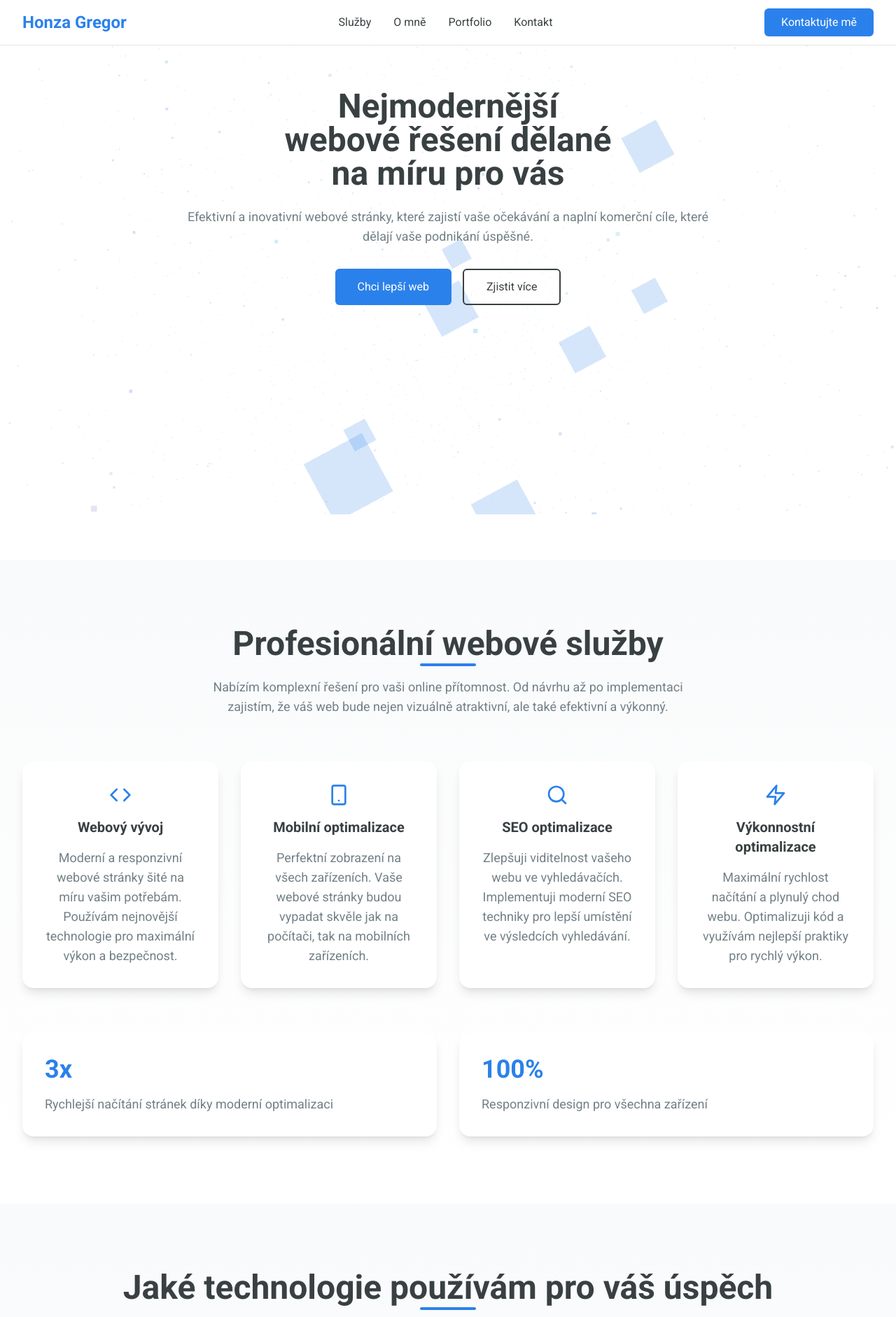
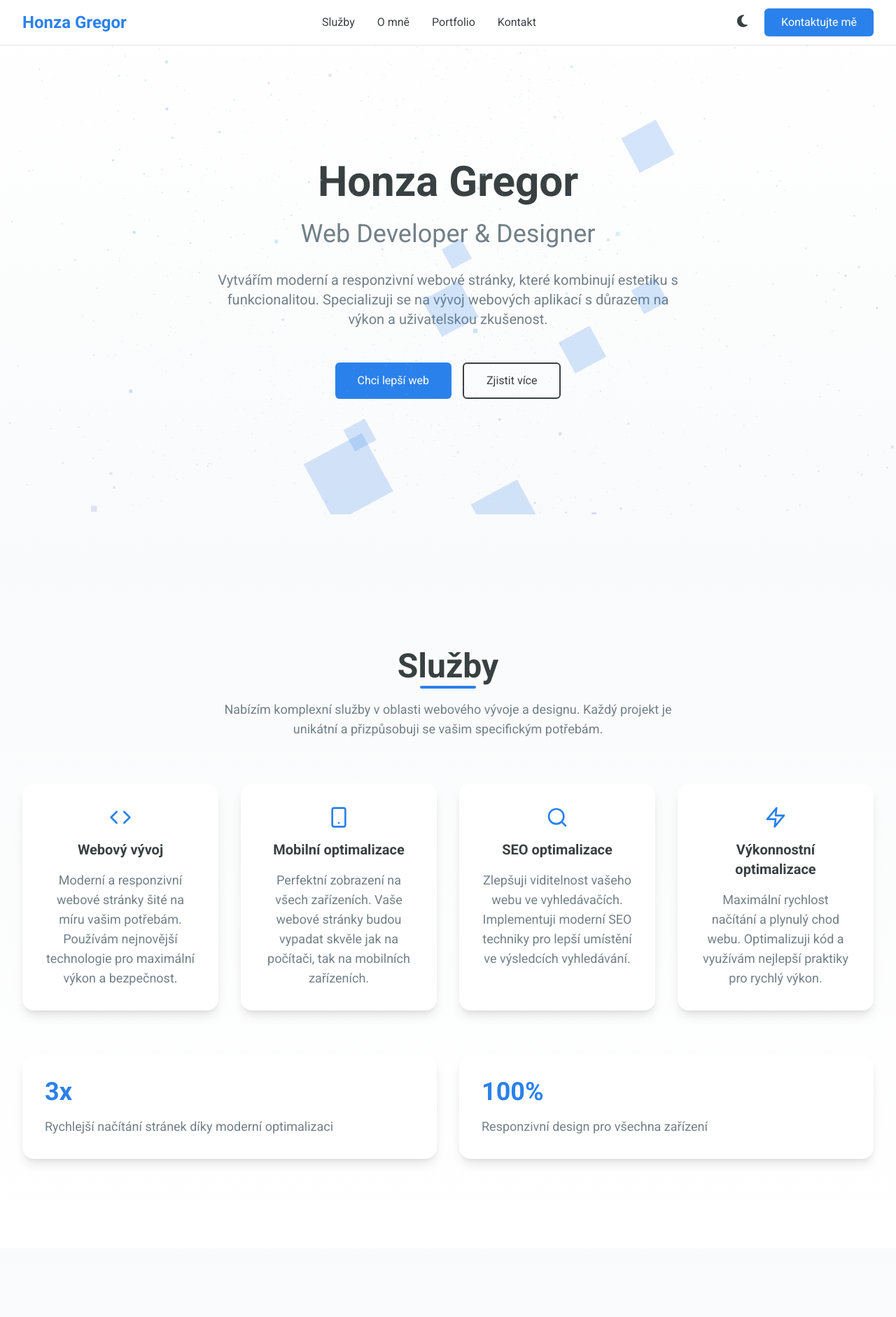
Before and after one commit to honza-gregor/portfolio, a React (Vite) app: page / in a window 1280 px wide. Shown: the top 1882 px of the page at 70% size. Built offline with nearby package versions, Linux system fonts and the light colour scheme.

Commit message:
dark mode

```diff
--- a/src/App.tsx
+++ b/src/App.tsx
@@ -7,6 +7,7 @@ import AboutMe from './components/AboutMe'
 import Portfolio from './components/Portfolio'
 import Contact from './components/Contact'
 import Footer from './components/Footer'
+import { ThemeProvider } from './context/ThemeContext'
 
 function App() {
   const [activeSection, setActiveSection] = useState('hero')
@@ -20,7 +21,8 @@ function App() {
   }
 
   return (
-    <div className="min-h-screen bg-white">
+    <ThemeProvider>
+      <div className="min-h-screen bg-white dark:bg-gray-900 transition-colors duration-200">
         <Navigation activeSection={activeSection} scrollToSection={scrollToSection} />
         <main>
           <Hero scrollToSection={scrollToSection} />
@@ -32,6 +34,7 @@ function App() {
         </main>
         <Footer scrollToSection={scrollToSection} />
       </div>
+    </ThemeProvider>
   )
 }
 
--- a/src/components/Hero.tsx
+++ b/src/components/Hero.tsx
@@ -14,7 +14,7 @@ const Hero: React.FC<HeroProps> = ({ scrollToSection }) => {
         visible: {
             opacity: 1,
             transition: {
-                staggerChildren: 0.2
+                staggerChildren: 0.1
             }
         }
     };
@@ -31,33 +31,27 @@ const Hero: React.FC<HeroProps> = ({ scrollToSection }) => {
     };
 
     return (
-        <section className="relative min-h-screen pt-32 pb-20 px-4 sm:px-6 lg:px-8 overflow-hidden" id="hero" role="banner">
+        <section className="min-h-screen flex items-center justify-center bg-gradient-to-b from-white to-gray-50 dark:from-gray-900 dark:to-gray-800 transition-colors duration-200" id="hero">
             <Suspense fallback={<div className="absolute inset-0 bg-gray-100" />}>
                 <Scene3D />
             </Suspense>
             <motion.div
-                className="relative max-w-7xl mx-auto"
+                className="max-w-7xl mx-auto px-4 sm:px-6 lg:px-8 text-center"
                 initial="hidden"
                 animate="visible"
                 variants={containerVariants}
             >
-                <div className="flex flex-col items-center text-center">
-                    <div className="max-w-3xl">
-                        <motion.h1
-                            className="text-4xl md:text-5xl font-bold text-[#394042] leading-tight mb-6"
-                            variants={itemVariants}
-                            aria-label="Nejmodernější webové řešení dělané na míru pro vás"
-                            style={{ contentVisibility: 'auto' }}
-                        >
-                            Nejmodernější<br />webové řešení dělané<br />na míru pro vás
-                        </motion.h1>
-                        <motion.p
-                            className="text-[#728087] text-lg mb-8"
-                            variants={itemVariants}
-                            style={{ contentVisibility: 'auto' }}
-                        >
-                            Efektivní a inovativní webové stránky, které zajistí vaše očekávání a naplní komerční cíle, které dělají vaše podnikání úspěšné.
-                        </motion.p>
+                <motion.div variants={itemVariants} className="mb-8">
+                    <h1 className="text-5xl md:text-6xl font-bold text-[#394042] dark:text-white mb-6">
+                        Honza Gregor
+                    </h1>
+                    <h2 className="text-3xl md:text-4xl text-[#728087] dark:text-gray-300 mb-8">
+                        Web Developer & Designer
+                    </h2>
+                    <p className="text-xl text-[#728087] dark:text-gray-400 max-w-2xl mx-auto mb-12">
+                        Vytvářím moderní a responzivní webové stránky, které kombinují estetiku s funkcionalitou. Specializuji se na vývoj webových aplikací s důrazem na výkon a uživatelskou zkušenost.
+                    </p>
+                </motion.div>
                 <motion.div
                     className="flex flex-col sm:flex-row gap-4 justify-center"
                     variants={itemVariants}
@@ -76,7 +70,7 @@ const Hero: React.FC<HeroProps> = ({ scrollToSection }) => {
                     </motion.button>
                     <motion.button
                         onClick={() => scrollToSection('sluzby')}
-                                className="border-2 border-[#394042] text-[#394042] px-8 py-3 rounded-md hover:bg-[#394042] hover:text-white transition-colors duration-300"
+                        className="border-2 border-[#394042] dark:border-white text-[#394042] dark:text-white px-8 py-3 rounded-md hover:bg-[#394042] dark:hover:bg-white hover:text-white dark:hover:text-[#394042] transition-colors duration-300"
                         whileHover={{ scale: 1.05 }}
                         whileTap={{ scale: 0.95 }}
                         aria-label="Zjistit více o službách - přejít na sekci služeb"
@@ -85,8 +79,6 @@ const Hero: React.FC<HeroProps> = ({ scrollToSection }) => {
                         Zjistit více
                     </motion.button>
                 </motion.div>
-                    </div>
-                </div>
             </motion.div>
         </section>
     )
--- a/src/components/Modal.tsx
+++ b/src/components/Modal.tsx
@@ -13,7 +13,7 @@ const Modal: React.FC<ModalProps> = ({ isOpen, onClose, image, title }) => {
         <AnimatePresence>
             {isOpen && (
                 <motion.div
-                    className="fixed inset-0 z-50 flex items-center justify-center bg-black bg-opacity-75"
+                    className="fixed inset-0 z-50 flex items-center justify-center bg-black bg-opacity-75 dark:bg-opacity-90"
                     onClick={onClose}
                     initial={{ opacity: 0 }}
                     animate={{ opacity: 1 }}
@@ -29,7 +29,7 @@ const Modal: React.FC<ModalProps> = ({ isOpen, onClose, image, title }) => {
                     >
                         <motion.button
                             onClick={onClose}
-                            className="absolute -top-12 right-0 text-white text-2xl hover:text-gray-300"
+                            className="absolute -top-12 right-0 text-white dark:text-gray-300 hover:text-gray-300 dark:hover:text-white text-2xl transition-colors"
                             whileHover={{ scale: 1.1 }}
                             whileTap={{ scale: 0.9 }}
                         >
@@ -44,7 +44,7 @@ const Modal: React.FC<ModalProps> = ({ isOpen, onClose, image, title }) => {
                             <img
                                 src={image}
                                 alt={title}
-                                className="max-w-full max-h-[90vh] object-contain rounded-lg"
+                                className="max-w-full max-h-[90vh] object-contain rounded-lg shadow-2xl"
                             />
                         </motion.div>
                     </motion.div>
--- a/src/components/Navigation.tsx
+++ b/src/components/Navigation.tsx
@@ -1,6 +1,7 @@
 import React, { useState } from 'react'
 import { FontAwesomeIcon } from '@fortawesome/react-fontawesome'
-import { faCode, faBars, faTimes } from '@fortawesome/free-solid-svg-icons'
+import { faCode, faBars, faTimes, faSun, faMoon } from '@fortawesome/free-solid-svg-icons'
+import { useTheme } from '../context/ThemeContext'
 
 interface NavigationProps {
     activeSection: string;
@@ -9,6 +10,7 @@ interface NavigationProps {
 
 const Navigation: React.FC<NavigationProps> = ({ activeSection, scrollToSection }) => {
     const [isMobileMenuOpen, setIsMobileMenuOpen] = useState(false)
+    const { isDarkMode, toggleDarkMode } = useTheme()
 
     const handleMobileMenuClick = () => {
         setIsMobileMenuOpen(!isMobileMenuOpen)
@@ -20,7 +22,7 @@ const Navigation: React.FC<NavigationProps> = ({ activeSection, scrollToSection
     }
 
     return (
-        <nav className="fixed top-0 left-0 right-0 bg-white z-50 border-b">
+        <nav className="fixed top-0 left-0 right-0 bg-white dark:bg-gray-900 z-50 border-b dark:border-gray-800 transition-colors duration-200">
             <div className="max-w-7xl mx-auto px-4 sm:px-6 lg:px-8">
                 <div className="flex justify-between items-center h-16">
                     <button
@@ -32,35 +34,45 @@ const Navigation: React.FC<NavigationProps> = ({ activeSection, scrollToSection
                     </button>
 
                     {/* Desktop Navigation */}
-                    <div className="hidden md:flex space-x-8">
+                    <div className="hidden md:flex items-center space-x-8">
                         <button
                             onClick={() => handleNavClick('sluzby')}
-                            className={`${activeSection === 'sluzby' ? 'text-[#2B81EB]' : 'text-[#394042]'} hover:text-[#2B81EB]`}
+                            className={`${activeSection === 'sluzby' ? 'text-[#2B81EB]' : 'text-[#394042] dark:text-gray-300'} hover:text-[#2B81EB]`}
                         >
                             Služby
                         </button>
                         <button
                             onClick={() => handleNavClick('omne')}
-                            className={`${activeSection === 'omne' ? 'text-[#2B81EB]' : 'text-[#394042]'} hover:text-[#2B81EB]`}
+                            className={`${activeSection === 'omne' ? 'text-[#2B81EB]' : 'text-[#394042] dark:text-gray-300'} hover:text-[#2B81EB]`}
                         >
                             O mně
                         </button>
                         <button
                             onClick={() => handleNavClick('portfolio')}
-                            className={`${activeSection === 'portfolio' ? 'text-[#2B81EB]' : 'text-[#394042]'} hover:text-[#2B81EB]`}
+                            className={`${activeSection === 'portfolio' ? 'text-[#2B81EB]' : 'text-[#394042] dark:text-gray-300'} hover:text-[#2B81EB]`}
                         >
                             Portfolio
                         </button>
                         <button
                             onClick={() => handleNavClick('kontakt')}
-                            className={`${activeSection === 'kontakt' ? 'text-[#2B81EB]' : 'text-[#394042]'} hover:text-[#2B81EB]`}
+                            className={`${activeSection === 'kontakt' ? 'text-[#2B81EB]' : 'text-[#394042] dark:text-gray-300'} hover:text-[#2B81EB]`}
                         >
                             Kontakt
                         </button>
                     </div>
 
-                    {/* Desktop Contact Button */}
-                    <div className="hidden md:block">
+                    {/* Desktop Contact Button and Theme Toggle */}
+                    <div className="hidden md:flex items-center space-x-4">
+                        <button
+                            onClick={toggleDarkMode}
+                            className="p-2 rounded-full hover:bg-gray-100 dark:hover:bg-gray-800 transition-colors"
+                            aria-label={isDarkMode ? "Přepnout na světlý režim" : "Přepnout na tmavý režim"}
+                        >
+                            <FontAwesomeIcon
+                                icon={isDarkMode ? faSun : faMoon}
+                                className="text-[#394042] dark:text-gray-300 text-xl"
+                            />
+                        </button>
                         <button
                             onClick={() => handleNavClick('kontakt')}
                             className="bg-[#2B81EB] text-white px-6 py-2 rounded-md hover:bg-[#4D87C0]"
@@ -72,7 +84,7 @@ const Navigation: React.FC<NavigationProps> = ({ activeSection, scrollToSection
                     {/* Mobile Menu Button */}
                     <button
                         onClick={handleMobileMenuClick}
-                        className="md:hidden text-[#394042] hover:text-[#2B81EB]"
+                        className="md:hidden text-[#394042] dark:text-gray-300 hover:text-[#2B81EB]"
                     >
                         <FontAwesomeIcon icon={isMobileMenuOpen ? faTimes : faBars} className="text-2xl" />
                     </button>
@@ -80,32 +92,39 @@ const Navigation: React.FC<NavigationProps> = ({ activeSection, scrollToSection
             </div>
 
             {/* Mobile Menu Overlay */}
-            <div className={`md:hidden fixed inset-0 bg-white bg-opacity-95 z-40 transition-transform duration-300 ease-in-out ${isMobileMenuOpen ? 'translate-y-16' : '-translate-y-full'}`}>
+            <div className={`md:hidden fixed inset-0 bg-white dark:bg-gray-900 bg-opacity-95 dark:bg-opacity-95 z-40 transition-transform duration-300 ease-in-out ${isMobileMenuOpen ? 'translate-y-16' : '-translate-y-full'}`}>
                 <div className="pt-8 px-4">
                     <div className="flex flex-col space-y-6">
                         <button
                             onClick={() => handleNavClick('sluzby')}
-                            className={`text-xl ${activeSection === 'sluzby' ? 'text-[#2B81EB]' : 'text-[#394042]'} hover:text-[#2B81EB]`}
+                            className={`text-xl ${activeSection === 'sluzby' ? 'text-[#2B81EB]' : 'text-[#394042] dark:text-gray-300'} hover:text-[#2B81EB]`}
                         >
                             Služby
                         </button>
                         <button
                             onClick={() => handleNavClick('omne')}
-                            className={`text-xl ${activeSection === 'omne' ? 'text-[#2B81EB]' : 'text-[#394042]'} hover:text-[#2B81EB]`}
+                            className={`text-xl ${activeSection === 'omne' ? 'text-[#2B81EB]' : 'text-[#394042] dark:text-gray-300'} hover:text-[#2B81EB]`}
                         >
                             O mně
                         </button>
                         <button
                             onClick={() => handleNavClick('portfolio')}
-                            className={`text-xl ${activeSection === 'portfolio' ? 'text-[#2B81EB]' : 'text-[#394042]'} hover:text-[#2B81EB]`}
+                            className={`text-xl ${activeSection === 'portfolio' ? 'text-[#2B81EB]' : 'text-[#394042] dark:text-gray-300'} hover:text-[#2B81EB]`}
                         >
                             Portfolio
                         </button>
                         <button
                             onClick={() => handleNavClick('kontakt')}
-                            className={`text-xl ${activeSection === 'kontakt' ? 'text-[#2B81EB]' : 'text-[#394042]'} hover:text-[#2B81EB]`}
+                            className={`text-xl ${activeSection === 'kontakt' ? 'text-[#2B81EB]' : 'text-[#394042] dark:text-gray-300'} hover:text-[#2B81EB]`}
                         >
                             Kontakt
+                        </button>
+                        <button
+                            onClick={toggleDarkMode}
+                            className="text-xl text-[#394042] dark:text-gray-300 hover:text-[#2B81EB] flex items-center gap-2"
+                        >
+                            <FontAwesomeIcon icon={isDarkMode ? faSun : faMoon} className="text-xl" />
+                            {isDarkMode ? "Světlý režim" : "Tmavý režim"}
                         </button>
                         <button
                             onClick={() => handleNavClick('kontakt')}
--- a/src/components/Services.tsx
+++ b/src/components/Services.tsx
@@ -48,7 +48,7 @@ const Services: React.FC = () => {
     };
 
     return (
-        <section className="py-24 bg-gradient-to-b from-gray-50 to-white" id="sluzby">
+        <section className="py-32 bg-gradient-to-b from-gray-50 to-white dark:from-gray-800 dark:to-gray-900 transition-colors duration-200" id="sluzby">
             <motion.div
                 className="max-w-7xl mx-auto px-4 sm:px-6 lg:px-8"
                 initial="hidden"
@@ -57,12 +57,12 @@ const Services: React.FC = () => {
                 variants={containerVariants}
             >
                 <motion.div className="text-center mb-16" variants={itemVariants}>
-                    <h2 className="text-4xl md:text-5xl font-bold text-[#394042] mb-6 relative inline-block">
-                        Profesionální webové služby
+                    <h2 className="text-4xl md:text-5xl font-bold text-[#394042] dark:text-white mb-6 relative inline-block">
+                        Služby
                         <span className="absolute -bottom-2 left-1/2 transform -translate-x-1/2 w-20 h-1 bg-[#2B81EB] rounded-full"></span>
                     </h2>
-                    <p className="text-[#728087] text-lg max-w-2xl mx-auto">
-                        Nabízím komplexní řešení pro vaši online přítomnost. Od návrhu až po implementaci zajistím, že váš web bude nejen vizuálně atraktivní, ale také efektivní a výkonný.
+                    <p className="text-[#728087] dark:text-gray-400 text-lg max-w-2xl mx-auto">
+                        Nabízím komplexní služby v oblasti webového vývoje a designu. Každý projekt je unikátní a přizpůsobuji se vašim specifickým potřebám.
                     </p>
                 </motion.div>
 
@@ -70,7 +70,7 @@ const Services: React.FC = () => {
                     {services.map((service, index) => (
                         <motion.div
                             key={index}
-                            className="p-8 bg-white rounded-2xl shadow-lg hover:shadow-xl transition-all duration-300"
+                            className="p-8 bg-white dark:bg-gray-800 rounded-2xl shadow-lg hover:shadow-xl transition-all duration-300"
                             variants={itemVariants}
                             whileHover={{ y: -5 }}
                         >
@@ -80,10 +80,10 @@ const Services: React.FC = () => {
                             >
                                 {service.icon}
                             </motion.div>
-                            <h3 className="text-xl font-semibold text-[#394042] mb-4 text-center">
+                            <h3 className="text-xl font-semibold text-[#394042] dark:text-white mb-4 text-center">
                                 {service.title}
                             </h3>
-                            <p className="text-[#728087] text-lg text-center">
+                            <p className="text-[#728087] dark:text-gray-400 text-lg text-center">
                                 {service.description}
                             </p>
                         </motion.div>
@@ -95,20 +95,20 @@ const Services: React.FC = () => {
                     variants={containerVariants}
                 >
                     <motion.div
-                        className="p-8 bg-white rounded-2xl shadow-lg"
+                        className="p-8 bg-white dark:bg-gray-800 rounded-2xl shadow-lg"
                         variants={itemVariants}
                         whileHover={{ scale: 1.02 }}
                     >
                         <h3 className="text-4xl font-bold text-[#2B81EB] mb-4">3x</h3>
-                        <p className="text-[#728087] text-lg">Rychlejší načítání stránek díky moderní optimalizaci</p>
+                        <p className="text-[#728087] dark:text-gray-400 text-lg">Rychlejší načítání stránek díky moderní optimalizaci</p>
                     </motion.div>
                     <motion.div
-                        className="p-8 bg-white rounded-2xl shadow-lg"
+                        className="p-8 bg-white dark:bg-gray-800 rounded-2xl shadow-lg"
                         variants={itemVariants}
                         whileHover={{ scale: 1.02 }}
                     >
                         <h3 className="text-4xl font-bold text-[#2B81EB] mb-4">100%</h3>
-                        <p className="text-[#728087] text-lg">Responzivní design pro všechna zařízení</p>
+                        <p className="text-[#728087] dark:text-gray-400 text-lg">Responzivní design pro všechna zařízení</p>
                     </motion.div>
                 </motion.div>
             </motion.div>
--- a/src/components/Technologies.tsx
+++ b/src/components/Technologies.tsx
@@ -46,7 +46,7 @@ const Technologies: React.FC = () => {
   };
 
   return (
-    <section className="py-24 bg-gradient-to-b from-gray-50 to-white">
+    <section className="py-24 bg-gradient-to-b from-gray-50 to-white dark:from-gray-800 dark:to-gray-900">
       <motion.div
         className="max-w-7xl mx-auto px-4 sm:px-6 lg:px-8"
         initial="hidden"
@@ -55,7 +55,7 @@ const Technologies: React.FC = () => {
         variants={containerVariants}
       >
         <motion.div className="text-center mb-16" variants={itemVariants}>
-          <h2 className="text-4xl md:text-5xl font-bold text-[#394042] mb-6 relative inline-block">
+          <h2 className="text-4xl md:text-5xl font-bold text-gray-900 dark:text-white mb-6 relative inline-block">
             Jaké technologie používám pro váš úspěch
             <span className="absolute -bottom-2 left-1/2 transform -translate-x-1/2 w-20 h-1 bg-[#2B81EB] rounded-full"></span>
           </h2>
@@ -67,7 +67,7 @@ const Technologies: React.FC = () => {
           {technologies.map((tech, index) => (
             <motion.div
               key={index}
-              className="bg-white p-8 rounded-2xl shadow-lg hover:shadow-xl transition-all duration-300 flex flex-col h-full"
+              className="bg-white dark:bg-gray-800 p-8 rounded-2xl shadow-lg hover:shadow-xl transition-all duration-300 flex flex-col h-full border border-gray-200 dark:border-gray-700"
               variants={itemVariants}
               whileHover={{ y: -5 }}
             >
@@ -75,21 +75,21 @@ const Technologies: React.FC = () => {
                 className="flex justify-center mb-6"
                 whileHover={{ scale: 1.1 }}
               >
-                <div className="bg-[#F5F9FF] p-4 rounded-full">
+                <div className="bg-gray-100 dark:bg-gray-700 p-4 rounded-full">
                   <tech.icon
                     className="text-4xl md:text-5xl lg:text-6xl text-[#2B81EB]"
                   />
                 </div>
               </motion.div>
-              <h3 className="text-xl font-semibold text-[#394042] mb-4">
+              <h3 className="text-xl font-semibold text-gray-900 dark:text-white mb-4">
                 {tech.title}
               </h3>
-              <p className="text-[#728087] text-lg mb-6 flex-grow">
+              <p className="text-gray-600 dark:text-gray-300 text-lg mb-6 flex-grow">
                 {tech.description}
               </p>
               <div className="mt-auto flex justify-center">
                 <motion.button
-                  className="border-2 border-[#2B81EB] text-[#2B81EB] px-6 py-2 rounded-full hover:bg-[#2B81EB] hover:text-white transition-all duration-300 inline-flex items-center group bg-white"
+                  className="border-2 border-[#2B81EB] text-[#2B81EB] px-6 py-2 rounded-full hover:bg-[#2B81EB] hover:text-white transition-all duration-300 inline-flex items-center group bg-white dark:bg-gray-800"
                   whileHover={{ scale: 1.05 }}
                   whileTap={{ scale: 0.95 }}
                 >
--- /dev/null
+++ b/src/context/ThemeContext.tsx
@@ -0,0 +1,43 @@
+import React, { createContext, useContext, useEffect, useState } from 'react';
+
+type ThemeContextType = {
+    isDarkMode: boolean;
+    toggleDarkMode: () => void;
+};
+
+const ThemeContext = createContext<ThemeContextType | undefined>(undefined);
+
+export const ThemeProvider: React.FC<{ children: React.ReactNode }> = ({ children }) => {
+    const [isDarkMode, setIsDarkMode] = useState(() => {
+        const savedTheme = localStorage.getItem('theme');
+        return savedTheme === 'dark' || (!savedTheme && window.matchMedia('(prefers-color-scheme: dark)').matches);
+    });
+
+    useEffect(() => {
+        if (isDarkMode) {
+            document.documentElement.classList.add('dark');
+            localStorage.setItem('theme', 'dark');
+        } else {
+            document.documentElement.classList.remove('dark');
+            localStorage.setItem('theme', 'light');
+        }
+    }, [isDarkMode]);
+
+    const toggleDarkMode = () => {
+        setIsDarkMode(!isDarkMode);
+    };
+
+    return (
+        <ThemeContext.Provider value={{ isDarkMode, toggleDarkMode }}>
+            {children}
+        </ThemeContext.Provider>
+    );
+};
+
+export const useTheme = () => {
+    const context = useContext(ThemeContext);
+    if (context === undefined) {
+        throw new Error('useTheme must be used within a ThemeProvider');
+    }
+    return context;
+};
```
Also changed, not shown: src/components/AboutMe.tsx (+12 -13 lines), src/components/Contact.tsx (+10 -10 lines), src/components/Footer.tsx (+11 -11 lines), src/components/Portfolio.tsx (+12 -6 lines). Lines whose indentation alone changed are shown as unchanged.
